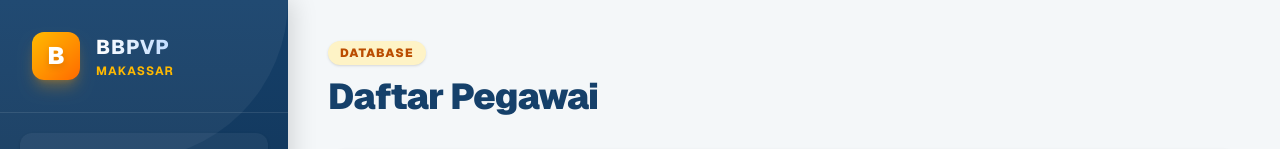
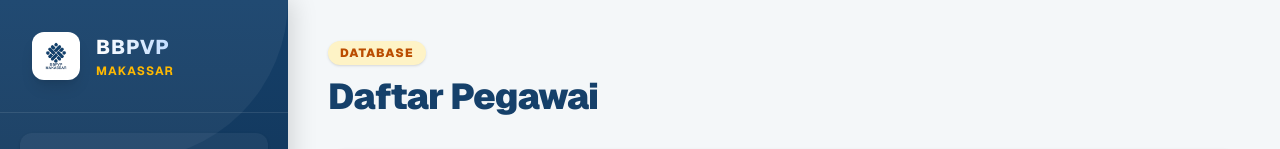
Before and after one commit to MuhKhaekal/dashboard-pegawai-bbpvp, a Next.js app: page /admin/data-pegawai in a window 1280 px wide. Shown: the top 149 px of the page. Built offline with nearby package versions, Linux system fonts and the light colour scheme; no server answers; the database is empty.

Commit message:
feat: added logo at sidebar

```diff
--- a/src/app/admin/layout.tsx
+++ b/src/app/admin/layout.tsx
@@ -1,37 +1,47 @@
-import { cookies } from 'next/headers';
-import { redirect } from 'next/navigation';
-import SidebarNav from './SidebarNav';
+import { cookies } from "next/headers";
+import { redirect } from "next/navigation";
+import SidebarNav from "./SidebarNav";
 
 export default function AdminLayout({ children }: { children: React.ReactNode }) {
   async function handleLogout() {
-    'use server'
+    "use server";
     const cookieStore = await cookies();
-    cookieStore.delete('admin_session');
-    redirect('/login');
+    cookieStore.delete("admin_session");
+    redirect("/login");
   }
 
   return (
     <div className="h-screen w-full flex overflow-hidden bg-[#F4F7F9] font-sans relative ">
-
       {/* 1. CHECKBOX HACK UNTUK TOGGLE MOBILE */}
       <input type="checkbox" id="mobile-menu" className="peer hidden" />
 
       {/* 2. OVERLAY GELAP (Muncul saat sidebar terbuka di HP) */}
-      <label
-        htmlFor="mobile-menu"
-        className="fixed inset-0 bg-black/60 z-40 hidden peer-checked:block lg:hidden backdrop-blur-sm transition-opacity"
-      ></label>
+      <label htmlFor="mobile-menu" className="fixed inset-0 bg-black/60 z-40 hidden peer-checked:block lg:hidden backdrop-blur-sm transition-opacity"></label>
 
-      {/* 3. SIDEBAR (Disembunyikan di luar layar pada mobile, muncul saat peer-checked) */}
+      {/* 3. SIDEBAR */}
       <aside className="fixed inset-y-0 left-0 z-50 w-72 h-full flex-shrink-0 bg-gradient-to-b from-[#15406A] to-[#0A1F35] text-white flex flex-col shadow-[4px_0_24px_rgba(0,0,0,0.15)] transform -translate-x-full peer-checked:translate-x-0 lg:relative lg:translate-x-0 transition-transform duration-300 ease-in-out">
         <div className="absolute top-0 left-0 w-full h-40 bg-white opacity-5 rounded-br-full pointer-events-none"></div>
 
         {/* Header Sidebar */}
         <div className="p-6 lg:p-8 border-b border-white/10 flex items-center justify-between relative z-10">
           <div className="flex items-center space-x-3 lg:space-x-4">
-            <div className="w-10 h-10 lg:w-12 lg:h-12 bg-gradient-to-br from-amber-400 to-orange-500 rounded-xl flex items-center justify-center shadow-lg shadow-amber-500/30">
-              <span className="text-white font-black text-xl lg:text-2xl drop-shadow-md">B</span>
+            {/* LOGO SIDEBAR (Diberi background putih agar logo biru terlihat jelas) */}
+            <div className="w-10 h-10 lg:w-12 lg:h-12 bg-white rounded-xl flex items-center justify-center shadow-lg p-1.5 shrink-0">
+              {/* Pastikan file logo Anda bernama logo-bbpvp.png dan berada di folder 'public' */}
+              <img
+                src="/logo-bbpvp.png"
+                alt="Logo BBPVP Makassar"
+                className="w-full h-full object-contain"
+
+                /* CATATAN:
+                   Jika Anda TIDAK INGIN menggunakan kotak background putih dan lebih suka
+                   logonya langsung menempel tapi berubah warna menjadi PUTIH polos,
+                   hapus tulisan 'bg-white' di atas, lalu tambahkan class ini di dalam img:
+                   className="w-full h-full object-contain brightness-0 invert"
+                */
+              />
             </div>
+
             <div>
               <h2 className="text-lg lg:text-xl font-extrabold tracking-wider text-transparent bg-clip-text bg-gradient-to-r from-white to-blue-200">BBPVP</h2>
               <p className="text-[10px] lg:text-xs text-amber-400 font-bold tracking-widest mt-0.5">MAKASSAR</p>
@@ -40,7 +50,9 @@ export default function AdminLayout({ children }: { children: React.ReactNode })
 
           {/* Tombol Silang (Close) Khusus Mobile */}
           <label htmlFor="mobile-menu" className="lg:hidden p-2 bg-white/10 rounded-lg cursor-pointer hover:bg-white/20 transition-colors">
-            <svg className="w-5 h-5 text-white" fill="none" stroke="currentColor" viewBox="0 0 24 24"><path strokeLinecap="round" strokeLinejoin="round" strokeWidth="2.5" d="M6 18L18 6M6 6l12 12"></path></svg>
+            <svg className="w-5 h-5 text-white" fill="none" stroke="currentColor" viewBox="0 0 24 24">
+              <path strokeLinecap="round" strokeLinejoin="round" strokeWidth="2.5" d="M6 18L18 6M6 6l12 12"></path>
+            </svg>
           </label>
         </div>
 
@@ -49,7 +61,9 @@ export default function AdminLayout({ children }: { children: React.ReactNode })
         <div className="p-5 border-t border-white/10 bg-black/10">
           <form action={handleLogout}>
             <button type="submit" className="flex items-center justify-center space-x-2 w-full p-3.5 text-red-300 hover:text-white hover:bg-red-500 rounded-xl transition-all duration-300 group font-semibold">
-              <svg className="w-5 h-5 group-hover:-translate-x-1 transition-transform" fill="none" stroke="currentColor" viewBox="0 0 24 24"><path strokeLinecap="round" strokeLinejoin="round" strokeWidth="2.5" d="M17 16l4-4m0 0l-4-4m4 4H7m6 4v1a3 3 0 01-3 3H6a3 3 0 01-3-3V7a3 3 0 013-3h4a3 3 0 013 3v1"></path></svg>
+              <svg className="w-5 h-5 group-hover:-translate-x-1 transition-transform" fill="none" stroke="currentColor" viewBox="0 0 24 24">
+                <path strokeLinecap="round" strokeLinejoin="round" strokeWidth="2.5" d="M17 16l4-4m0 0l-4-4m4 4H7m6 4v1a3 3 0 01-3 3H6a3 3 0 01-3-3V7a3 3 0 013-3h4a3 3 0 013 3v1"></path>
+              </svg>
               <span>Logout Keluar</span>
             </button>
           </form>
@@ -58,25 +72,24 @@ export default function AdminLayout({ children }: { children: React.ReactNode })
 
       {/* 4. MAIN CONTENT AREA (Area Utama) */}
       <div className="flex-1 flex flex-col h-full overflow-hidden w-full relative">
-
         {/* MOBILE HEADER (Hanya muncul di layar kecil) */}
         <header className="lg:hidden bg-white shadow-sm border-b border-gray-200 px-5 py-4 flex items-center justify-between sticky top-0 z-30">
-          <div className="flex items-center space-x-3">
-            <div className="w-8 h-8 bg-gradient-to-br from-[#15406A] to-blue-800 rounded-lg flex items-center justify-center shadow-sm">
-              <span className="text-white font-bold text-sm">B</span>
-            </div>
+          <div className="flex justify-items-center space-x-3">
+            {/* LOGO MOBILE (Karena background headernya putih, logo biru Anda akan terlihat sempurna di sini tanpa perlu diubah) */}
+            <img src="/logo-bbpvp.png" alt="Logo BBPVP Makassar" className="w-8 h-8 object-contain shrink-0" />
+
             <h1 className="font-bold text-gray-800 text-sm">BBPVP Makassar</h1>
           </div>
 
           {/* Tombol Hamburger untuk membuka Sidebar */}
           <label htmlFor="mobile-menu" className="p-2 -mr-2 bg-gray-50 text-[#15406A] rounded-lg cursor-pointer hover:bg-gray-200 transition-colors border border-gray-100 shadow-sm">
-            <svg className="w-6 h-6" fill="none" stroke="currentColor" viewBox="0 0 24 24"><path strokeLinecap="round" strokeLinejoin="round" strokeWidth="2.5" d="M4 6h16M4 12h16M4 18h16"></path></svg>
+            <svg className="w-6 h-6" fill="none" stroke="currentColor" viewBox="0 0 24 24">
+              <path strokeLinecap="round" strokeLinejoin="round" strokeWidth="2.5" d="M4 6h16M4 12h16M4 18h16"></path>
+            </svg>
           </label>
         </header>
 
-        <main className="flex-1 overflow-y-auto scroll-smooth">
-          {children}
-        </main>
+        <main className="flex-1 overflow-y-auto scroll-smooth">{children}</main>
       </div>
     </div>
   );
```
